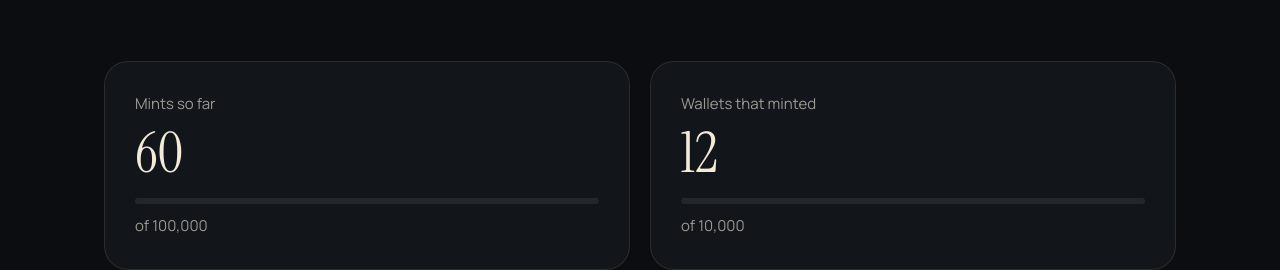
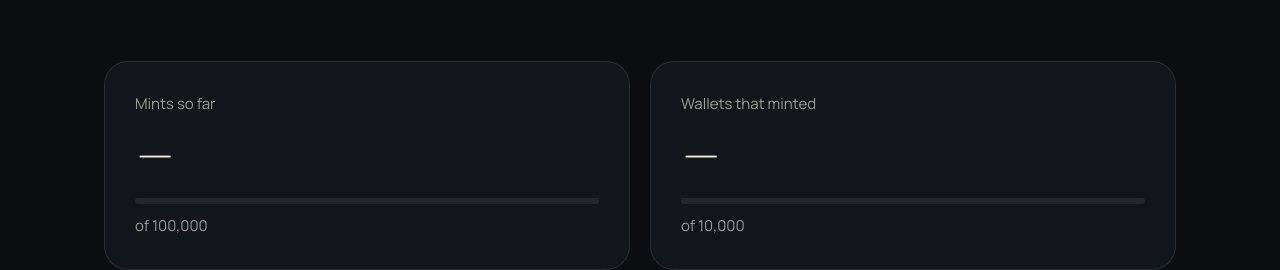
Before and after one commit to catagent2/agent, a plain HTML site: page index.html in a window 1280 px wide. Shown: the part 1680-1950 px from the top of the page. Drawn offline with Linux system fonts and the light colour scheme; no server answers.

Commit message:
Add files via upload

```diff
--- a/index.html
+++ b/index.html
@@ -153,8 +153,8 @@ footer p{margin:0;max-width:38em}
 
   <section>
     <div class="stats" aria-live="polite">
-      <div class="card stat"><p>Mints so far</p><strong id="mints">60</strong><div class="meter"><i id="mbar"></i></div><p style="margin-top:10px">of 100,000</p></div>
-      <div class="card stat"><p>Wallets that minted</p><strong id="wallets">12</strong><div class="meter"><i id="wbar"></i></div><p style="margin-top:10px">of 10,000</p></div>
+      <div class="card stat"><p>Mints so far</p><strong id="mints">—</strong><div class="meter"><i id="mbar"></i></div><p style="margin-top:10px">of 100,000</p></div>
+      <div class="card stat"><p>Wallets that minted</p><strong id="wallets">—</strong><div class="meter"><i id="wbar"></i></div><p style="margin-top:10px">of 10,000</p></div>
     </div>
   </section>
 
```
